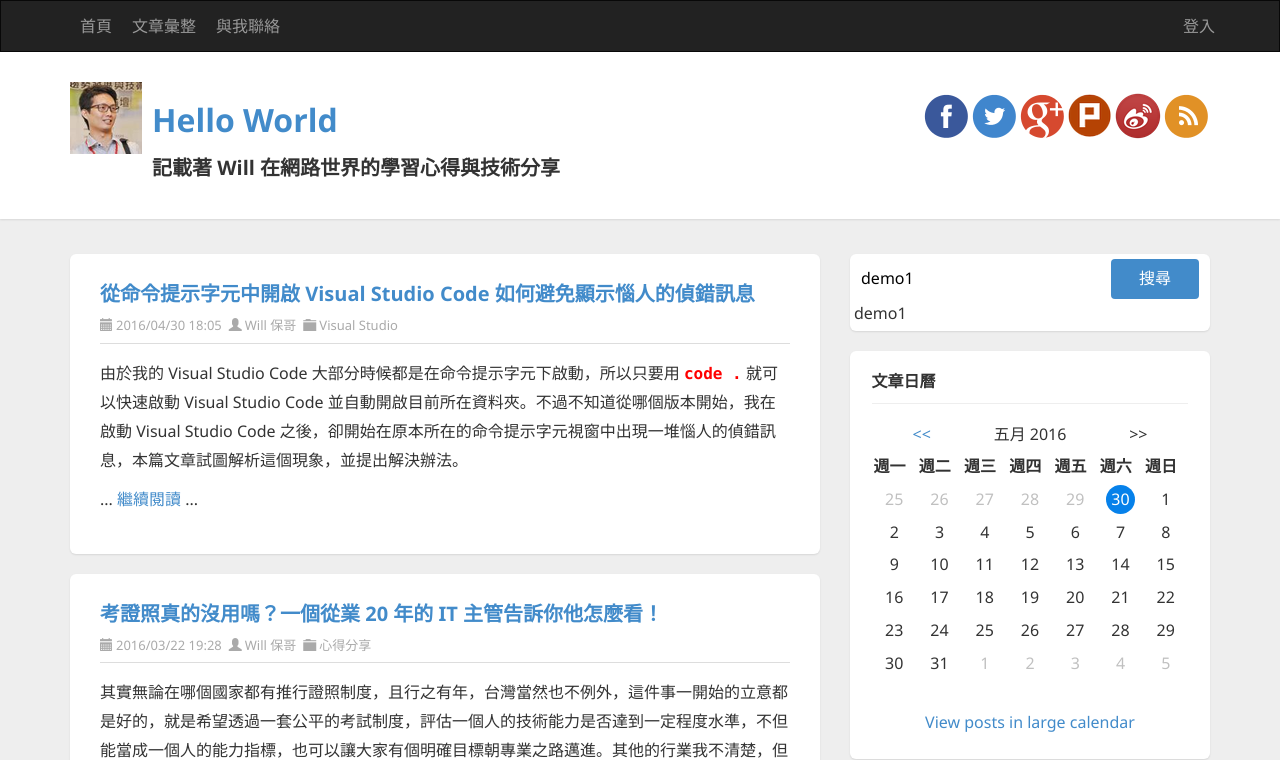
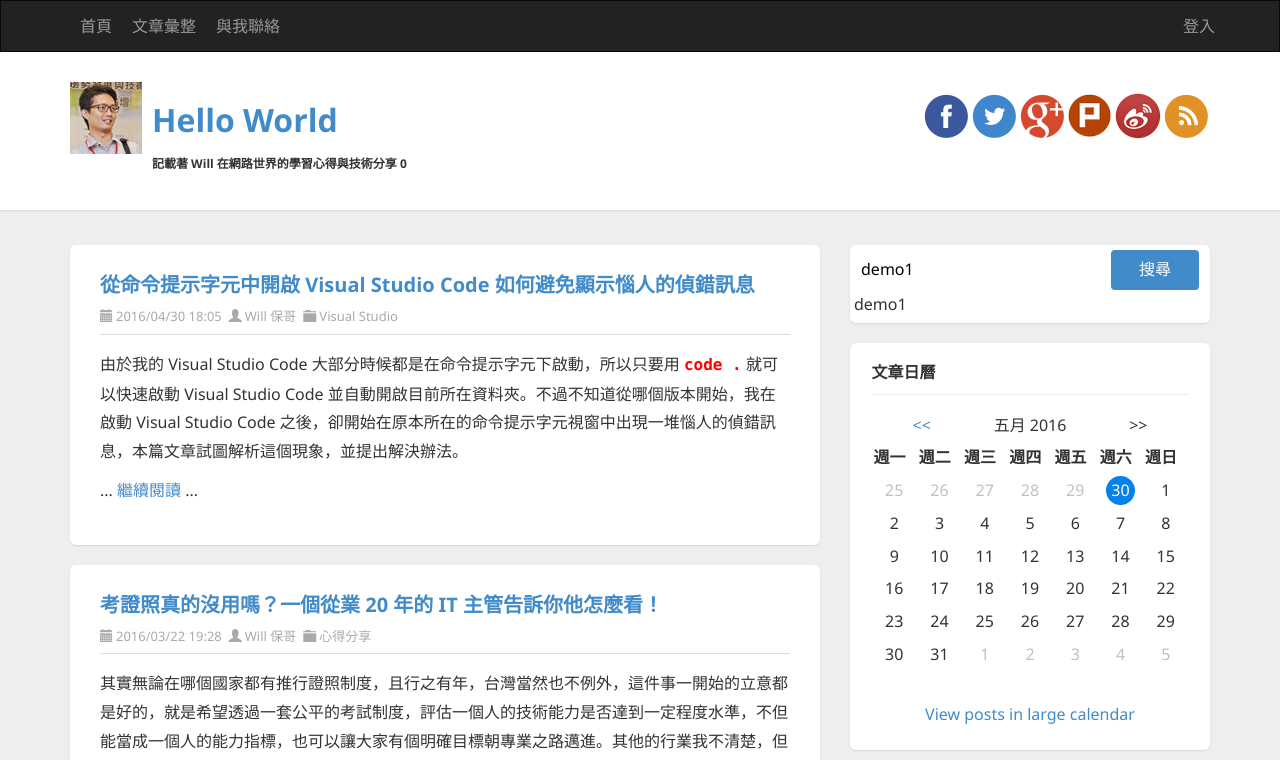
Before and after one commit to YiOuYang/angular0927, an Angular app: page / in a window 1280 px wide. Shown: the top 760 px of the page. Built offline with nearby package versions, Linux system fonts and the light colour scheme.

Commit message:
示範屬性型指令 (Attribute Directive)

```diff
--- a/src/app/header/header.component.css
+++ b/src/app/header/header.component.css
@@ -0,0 +1,3 @@
+.highlight {
+  background-color: yellow;
+}
--- a/src/app/header/header.component.html
+++ b/src/app/header/header.component.html
@@ -28,7 +28,10 @@
 
       <div class="pull-left">
         <h1><a [href]="sitelink">{{ sitename }}</a></h1>
-        <h3 [innerText]="subtitle"></h3>
+        <h3 [class.highlight]="counter % 2 == 1"
+            [style.font-size.px]="12 + counter">
+          {{ subtitle }} {{ counter }}
+        </h3>
       </div>
 
       <div id="social-icons" class="pull-right social-icon">
--- a/src/app/header/header.component.ts
+++ b/src/app/header/header.component.ts
@@ -12,6 +12,8 @@ export class HeaderComponent implements OnInit {
   sitelink = 'http://blog.miniasp.com/';
   subtitle = '記載著 Will 在網路世界的學習心得與技術分享';
 
+  counter = 0;
+
   constructor() { }
 
   ngOnInit() {
@@ -21,6 +23,9 @@ export class HeaderComponent implements OnInit {
     console.log(evt);
     if (evt.ctrlKey) {
       this.sitename = environment.sitename;
+      this.counter--;
+    } else {
+      this.counter++;
     }
   }
 
```
